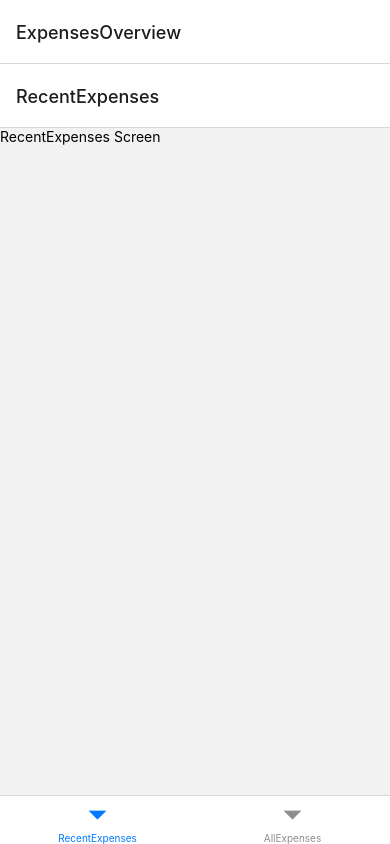
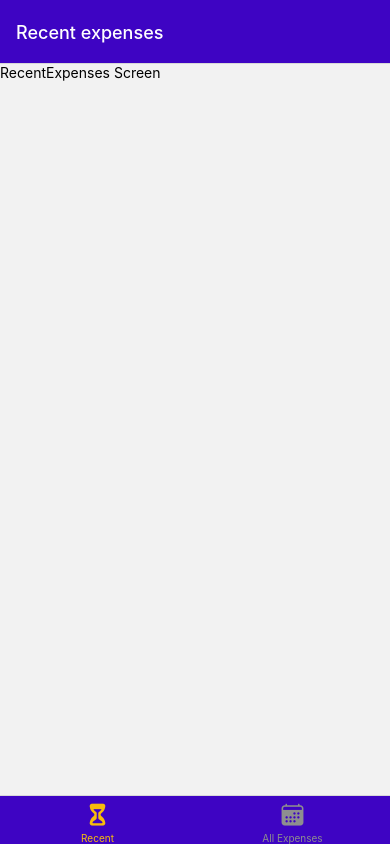
Before and after one commit to KimW1998/ExpenseTrackerApp, a React Native app: screen / in a window 390 px wide. Built offline with nearby package versions, Linux system fonts and the light colour scheme.

Commit message:
added global colors and edited navigation looks

```diff
--- a/App.js
+++ b/App.js
@@ -1,20 +1,35 @@
 import { StatusBar } from "expo-status-bar";
 import { NavigationContainer } from "@react-navigation/native";
-import { createNativeStackNavigator } from '@react-navigation/native-stack';
+import { createNativeStackNavigator } from "@react-navigation/native-stack";
 import { createBottomTabNavigator } from "@react-navigation/bottom-tabs";
+import { Ionicons} from '@expo/vector-icons';
 
 import ManageExpenses from "./screen/MangageExpenses";
 import RecentExpenses from "./screen/RecentExpenses";
-import AllExpenses from './screen/AllExpenses';
+import AllExpenses from "./screen/AllExpenses";
+import { GlobalStyles } from "./constants/styles";
 
 const Stack = createNativeStackNavigator();
 const BottomTabs = createBottomTabNavigator();
 
 function ExpensesOverview() {
   return (
-    <BottomTabs.Navigator>
-      <BottomTabs.Screen name="RecentExpenses" component={RecentExpenses} />
-      <BottomTabs.Screen name="AllExpenses" component={AllExpenses} />
+    <BottomTabs.Navigator screenOptions={{
+headerStyle: { backgroundColor: GlobalStyles.colors.primary500 },
+headerTintColor: 'white',
+tabBarStyle: { backgroundColor: GlobalStyles.colors.primary500 },
+tabBarActiveTintColor: GlobalStyles.colors.accent500,
+    }}>
+      <BottomTabs.Screen name="RecentExpenses" component={RecentExpenses} options={{
+        title: 'Recent expenses',
+        tabBarLabel: 'Recent',
+        tabBarIcon: ({ color, size }) => <Ionicons name="hourglass" size={size} color={color} />
+      }} />
+      <BottomTabs.Screen name="AllExpenses" component={AllExpenses} options={{
+        title: 'All Expenses',
+        tabBarLabel: 'All Expenses',
+        tabBarIcon: ({ color, size }) => <Ionicons name="calendar" size={size} color={color} />
+      }}/>
     </BottomTabs.Navigator>
   );
 }
@@ -25,7 +40,11 @@
       <StatusBar style="auto" />
       <NavigationContainer>
         <Stack.Navigator>
-          <Stack.Screen name="ExpensesOverview" component={ExpensesOverview} />
+          <Stack.Screen
+            name="ExpensesOverview"
+            component={ExpensesOverview}
+            options={{ headerShown: false }}
+          />
           <Stack.Screen name="ManageExpenses" component={ManageExpenses} />
         </Stack.Navigator>
       </NavigationContainer>
--- /dev/null
+++ b/constants/styles.js
@@ -0,0 +1,17 @@
+
+export const GlobalStyles = {
+    colors: {
+      primary50: '#e4d9fd',
+      primary100: '#c6affc',
+      primary200: '#a281f0',
+      primary400: '#5721d4',
+      primary500: '#3e04c3',
+      primary700: '#2d0689',
+      primary800: '#200364',
+      accent500: '#f7bc0c',
+      error50: '#fcc4e4',
+      error500: '#9b095c',
+      gray500: '#39324a',
+      gray700: '#221c30',
+    },
+  };
```
